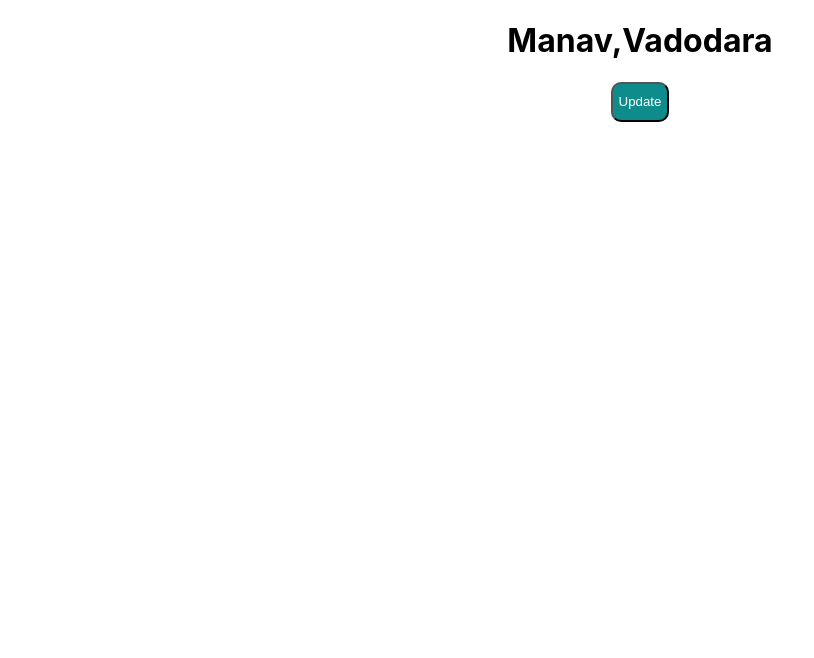
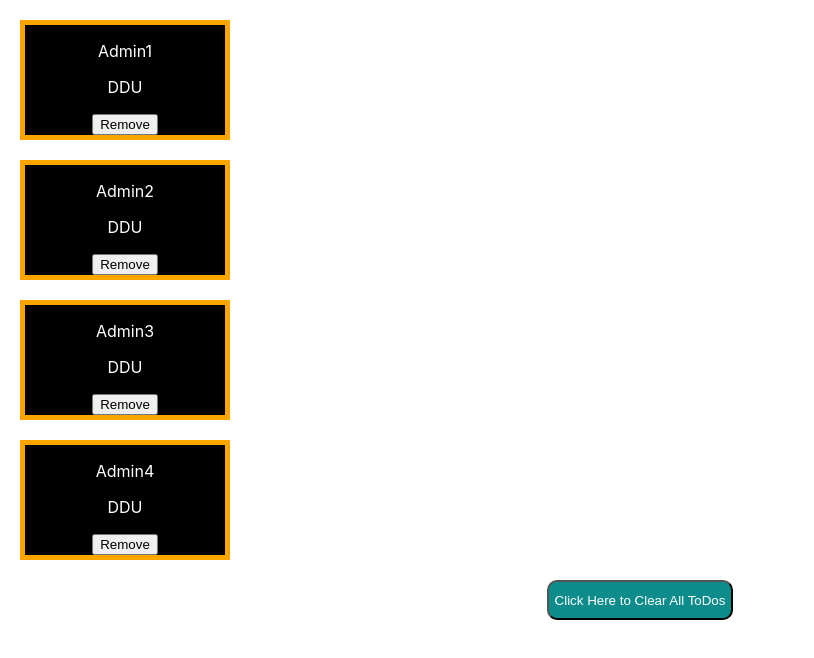
Before and after one commit to manav278/ReactHooks, a React (Create React App) app: page / in a window 1280 px wide. Shown: the top 658 px of the page, without its empty margins (0-814 px from the left). Built offline with nearby package versions, Linux system fonts and the light colour scheme.

Commit message:
[Updated]: UseStateArray Component updated for Todo instance removal

```diff
--- a/src/App.css
+++ b/src/App.css
@@ -45,10 +45,11 @@
   border-radius: 10px;
 }
 
-.h1-class {
+.div-class {
   color: white;
   background-color: black;
-  width: 150px;
+  width: 200px;
   border: 5px solid orange;
-  border-radius: 10px;
+  margin: 20px;
+
 }
--- a/src/App.js
+++ b/src/App.js
@@ -44,11 +44,11 @@ function App() {
 
       {/* --------------------------------- */}
 
-      {/* <UseStateArray></UseStateArray> */}
+      <UseStateArray></UseStateArray>
 
       {/* --------------------------------- */}
 
-      <Usestateobject></Usestateobject>
+      {/* <Usestateobject></Usestateobject> */}
 
       {/* --------------------------------- */}
 
--- a/src/components/UseStateArray.js
+++ b/src/components/UseStateArray.js
@@ -29,11 +29,21 @@ export default function UseStateArray() {
     const handleClick = () => {
         setMyArray([])
     }
+    const handleInnerBtn = (id) => {
+        const newArr = myArray.filter((currentElement) => {
+            return id != currentElement.id
+        })
+        setMyArray(newArr)
+    }
     return (
         <div>
             {
                 myArray.map((currElement) => {
-                    return <h1 className='h1-class' key={currElement.id}>{currElement.name}<hr></hr>{currElement.College}</h1>
+                    return <div className='div-class' key={currElement.id}>
+                        <p>{currElement.name}</p>
+                        <p>{currElement.College}</p>
+                        <button onClick={() => { handleInnerBtn(currElement.id) }}>Remove</button>
+                    </div>
                 })
             }
             <button onClick={handleClick} className='btn-class'>Click Here to Clear All ToDos</button>
```
